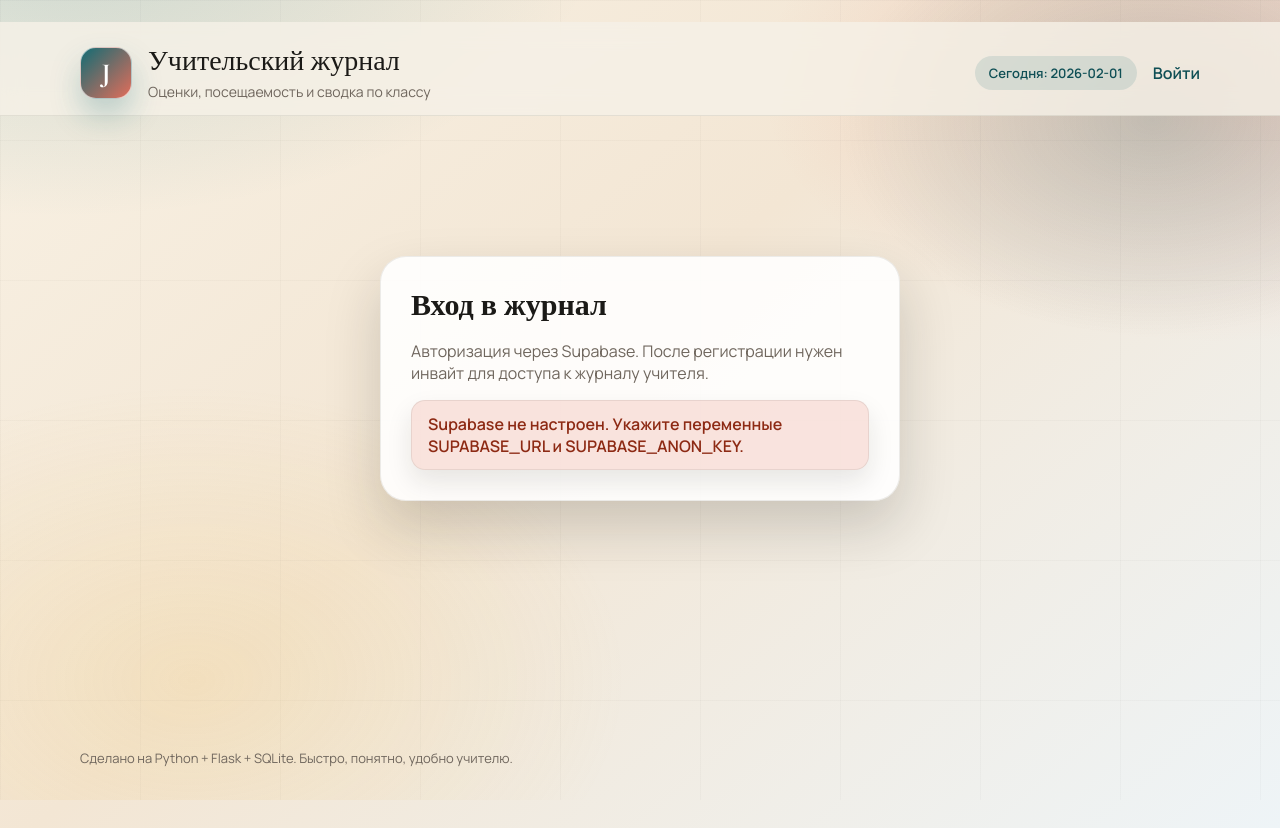
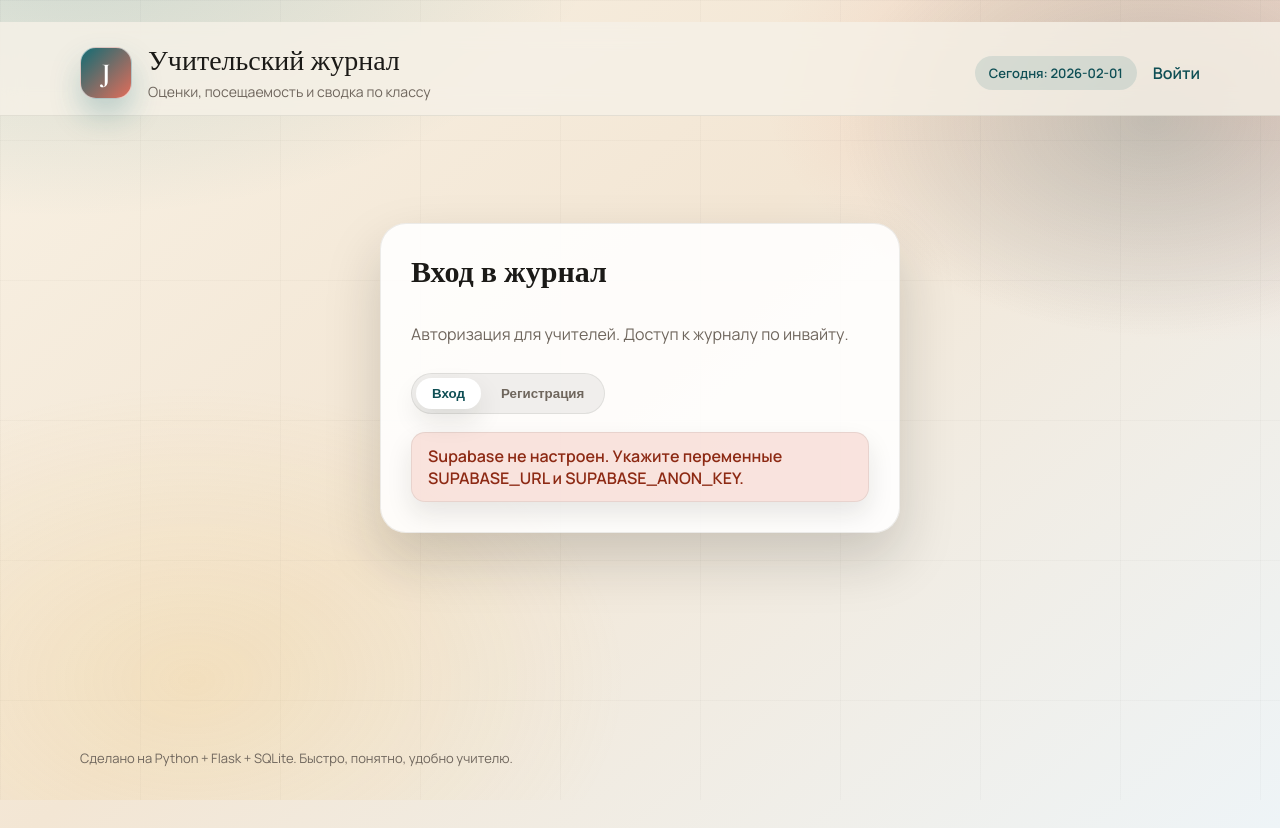
Before and after one commit to Ivantech123/Jornual, a Flask app: page /login in a window 1280 px wide. Run offline with Flask 3, Linux system fonts and the light colour scheme; data comes from the database, SQL or seed files in the repository; data that the repository does not hold is empty; some libraries are stand-ins or nearby versions.

Commit message:
Improve auth UI with tabs and signup fields

```diff
--- a/static/app.js
+++ b/static/app.js
@@ -39,14 +39,41 @@
 
   const status = document.querySelector("[data-auth-status]");
   const actionField = authForm.querySelector("[name='action']");
-  const actionButtons = authForm.querySelectorAll("[data-action]");
-  actionButtons.forEach((button) => {
-    button.addEventListener("click", () => {
-      if (actionField) {
-        actionField.value = button.dataset.action || "login";
-      }
+  const title = document.querySelector("[data-auth-title]");
+  const subtitle = document.querySelector("[data-auth-subtitle]");
+  const note = document.querySelector("[data-auth-note]");
+  const submit = authForm.querySelector("[data-auth-submit]");
+  const tabs = document.querySelectorAll("[data-auth-mode]");
+  const signupOnly = authForm.querySelectorAll(".only-signup");
+
+  const setMode = (mode) => {
+    const isSignup = mode === "signup";
+    if (actionField) actionField.value = mode;
+    if (submit) submit.textContent = isSignup ? "Создать аккаунт" : "Войти";
+    if (title) title.textContent = isSignup ? "Регистрация" : "Вход в журнал";
+    if (subtitle) {
+      subtitle.textContent = isSignup
+        ? "Создайте аккаунт. Доступ к журналу выдаётся по инвайту."
+        : "Авторизация для учителей. Доступ к журналу по инвайту.";
+    }
+    if (note) {
+      note.style.display = isSignup ? "block" : "none";
+    }
+    signupOnly.forEach((field) => {
+      field.style.display = isSignup ? "block" : "none";
+    });
+    tabs.forEach((tab) => {
+      tab.classList.toggle("is-active", tab.dataset.authMode === mode);
+    });
+  };
+
+  tabs.forEach((tab) => {
+    tab.addEventListener("click", () => {
+      setMode(tab.dataset.authMode || "login");
     });
   });
+
+  setMode((actionField && actionField.value) || "login");
   const setStatus = (message, isError = false) => {
     if (!status) return;
     status.textContent = message;
@@ -78,6 +105,7 @@
     const email = authForm.querySelector("[name='email']").value.trim();
     const password = authForm.querySelector("[name='password']").value;
     const action = (actionField && actionField.value) || "login";
+    const confirm = authForm.querySelector("[name='password_confirm']");
 
     if (!email || !password) {
       setStatus("Введите email и пароль.", true);
@@ -87,6 +115,10 @@
     setStatus("Проверяем данные...");
 
     try {
+      if (action === "signup" && confirm && password !== confirm.value) {
+        setStatus("Пароли не совпадают.", true);
+        return;
+      }
       if (action === "signup") {
         const { data, error } = await client.auth.signUp({
           email,
--- a/static/styles.css
+++ b/static/styles.css
@@ -551,6 +551,43 @@ textarea:focus {
   margin: 0 0 10px;
 }
 
+.auth-header {
+  display: grid;
+  gap: 6px;
+  margin-bottom: 12px;
+}
+
+.auth-tabs {
+  display: inline-flex;
+  gap: 4px;
+  padding: 4px;
+  border-radius: 999px;
+  background: rgba(27, 26, 23, 0.06);
+  border: 1px solid var(--stroke);
+  margin-bottom: 18px;
+}
+
+.auth-tab {
+  border: none;
+  background: transparent;
+  padding: 8px 16px;
+  border-radius: 999px;
+  font-weight: 600;
+  color: var(--muted);
+  cursor: pointer;
+  transition: background 0.2s ease, color 0.2s ease, box-shadow 0.2s ease;
+}
+
+.auth-tab.is-active {
+  background: white;
+  color: var(--accent-strong);
+  box-shadow: var(--shadow-soft);
+}
+
+.only-signup {
+  display: none;
+}
+
 .auth-actions {
   display: flex;
   gap: 12px;
--- a/templates/login.html
+++ b/templates/login.html
@@ -3,8 +3,15 @@
 {% block content %}
 <section class="auth-layout">
   <div class="auth-card">
-    <h1>Вход в журнал</h1>
-    <p class="muted">Авторизация через Supabase. После регистрации нужен инвайт для доступа к журналу учителя.</p>
+    <div class="auth-header">
+      <h1 data-auth-title>Вход в журнал</h1>
+      <p class="muted" data-auth-subtitle>Авторизация для учителей. Доступ к журналу по инвайту.</p>
+    </div>
+
+    <div class="auth-tabs" role="tablist">
+      <button type="button" class="auth-tab is-active" data-auth-mode="login">Вход</button>
+      <button type="button" class="auth-tab" data-auth-mode="signup">Регистрация</button>
+    </div>
 
     {% if not supabase_url or not supabase_anon_key %}
       <div class="flash flash-error">
@@ -21,11 +28,15 @@
           <span>Пароль</span>
           <input type="password" name="password" placeholder="••••••••" required>
         </label>
+        <label class="only-signup">
+          <span>Повторите пароль</span>
+          <input type="password" name="password_confirm" placeholder="••••••••">
+        </label>
         <div class="auth-actions">
-          <button type="submit" class="primary" data-action="login">Войти</button>
-          <button type="submit" class="secondary" data-action="signup">Зарегистрироваться</button>
+          <button type="submit" class="primary" data-auth-submit>Войти</button>
         </div>
       </form>
+      <p class="auth-note" data-auth-note>При регистрации подтвердите email в письме от Supabase.</p>
       <p class="auth-note" data-auth-status></p>
     {% endif %}
   </div>
```
